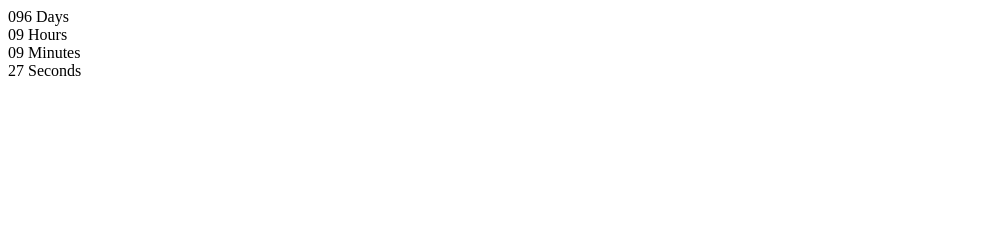
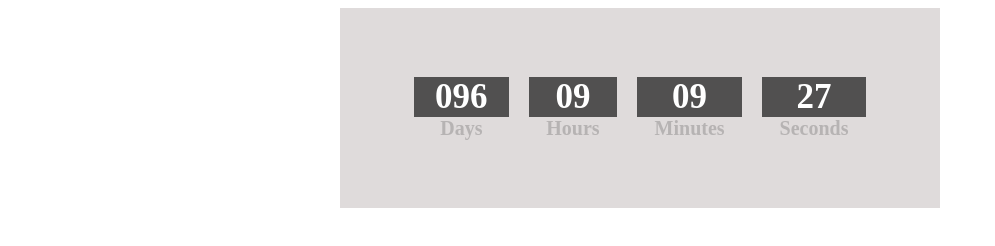
Before and after one commit to MargoBil/goit-js-hw-11-timer, a plain HTML site: page index.htm in a window 1280 px wide. Shown: the whole page, without its empty margins (0-995 px from the left). Drawn offline with Linux system fonts and the light colour scheme.

Commit message:
hw-11 task-3

```diff
--- a/style.css
+++ b/style.css
@@ -1,3 +1,34 @@
+html {
+  box-sizing: border-box;
+}
+
 #timer-1 {
+  display: flex;
+  justify-content: center;
+  align-items: center;
+  font-size: 35px;
+  font-weight: 700;
+  background-color: #dfdbdb;
+  width: 600px;
+  height: 200px;
+  margin: 0 auto;
+}
 
-};
+.field {
+  margin: 10px;
+  display: flex;
+  flex-wrap: wrap;
+  justify-content: center;
+}
+
+.label {
+  color: rgb(182, 179, 179);
+  font-size: 20px;
+}
+
+.value {
+  width: 100%;
+  text-align: center;
+  background-color: #000000a2;
+  color: #ffffff;
+}
```
